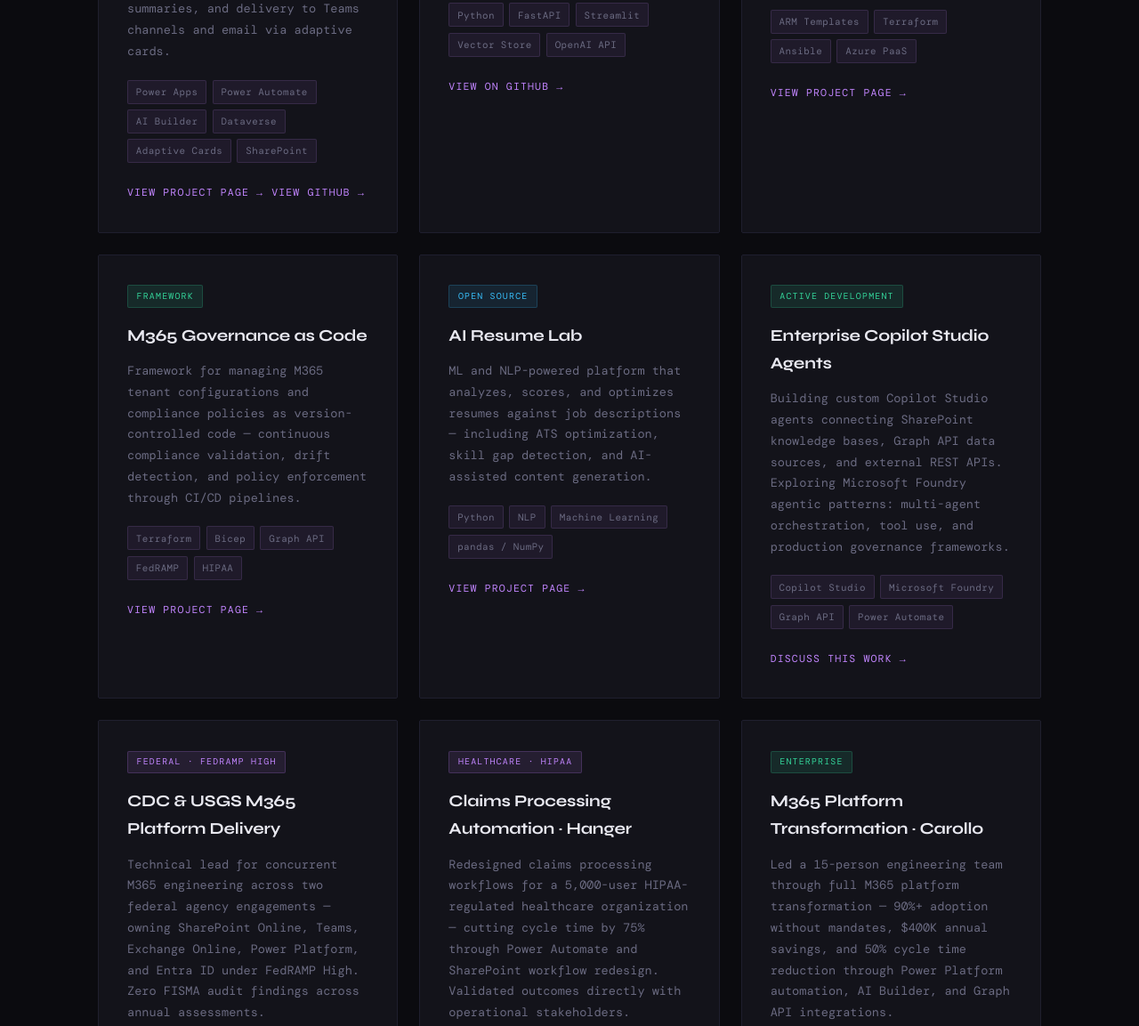
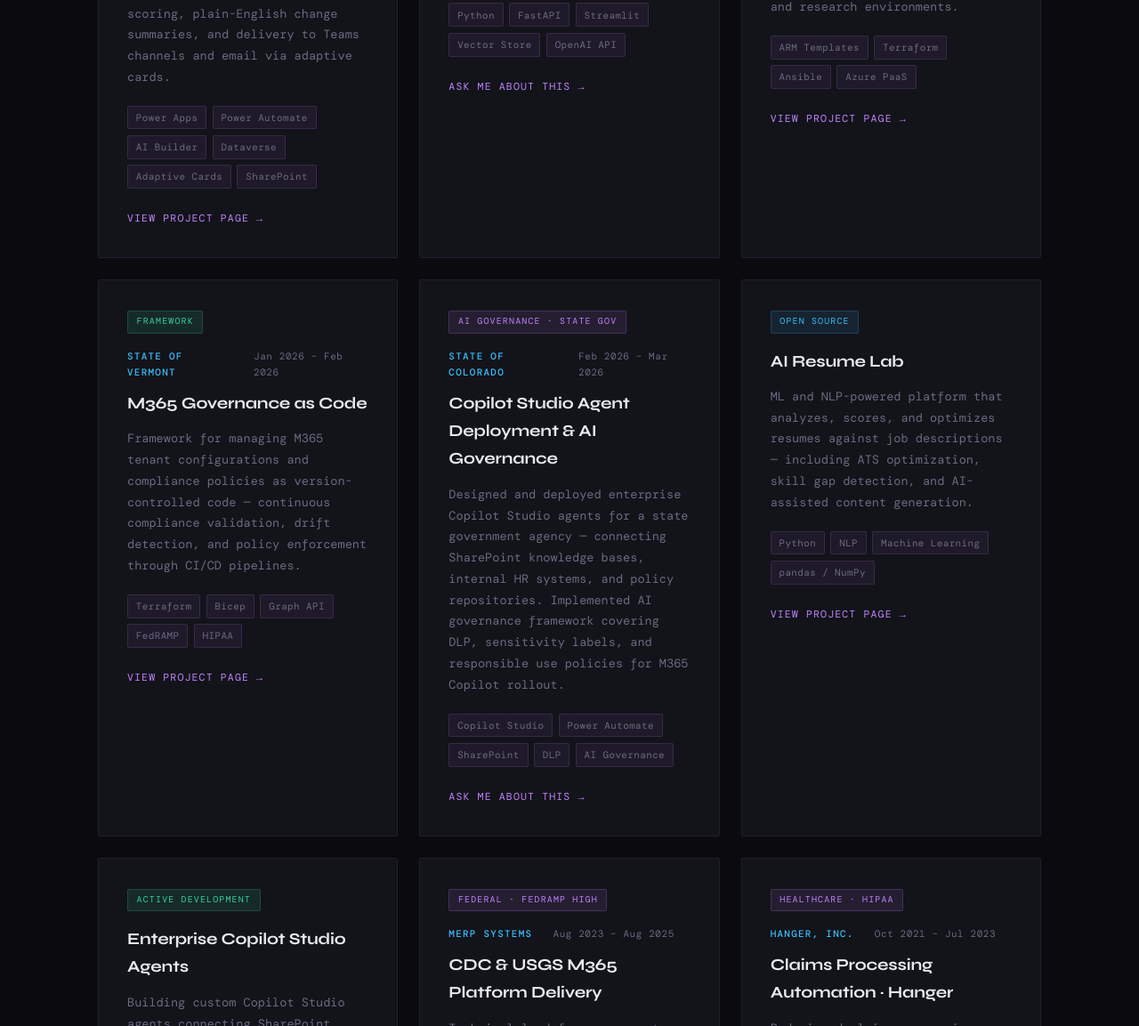
Before and after one commit to Jgraf30/Jgraf30.github.io, a plain HTML site: page index.html in a window 1280 px wide. Shown: the part 3088-4241 px from the top of the page at 89% size. Drawn offline with nearby package versions, Linux system fonts and the light colour scheme; a web font is replaced by a local one.

Commit message:
Add files via upload

```diff
--- a/index.html
+++ b/index.html
@@ -411,6 +411,23 @@
       transition: gap 0.2s;
     }
     .project-link:hover { gap: 0.75rem; }
+
+    .project-client {
+      display: flex;
+      align-items: center;
+      gap: 0.5rem;
+      margin-bottom: 0.65rem;
+      font-size: 0.68rem;
+      letter-spacing: 0.06em;
+    }
+    .project-client-name {
+      color: var(--accent2);
+      font-weight: 500;
+      text-transform: uppercase;
+      letter-spacing: 0.12em;
+    }
+    .project-client-sep { color: var(--border); }
+    .project-client-date { color: var(--muted); }
 
     .experience-list { display: flex; flex-direction: column; }
 
@@ -943,13 +960,13 @@
 
         <div class="project-card reveal">
           <span class="project-badge badge-live">Active Development</span>
+          <div class="project-client"><span class="project-client-name">FDIC</span><span class="project-client-sep">·</span><span class="project-client-date">Nov 2025 – Jan 2026</span></div>
           <h3>Smart Alerts — AI-Powered SharePoint Alert Replacement</h3>
           <p>Full replacement for SharePoint's deprecated native alerts — built on Power Apps, Power Automate, and AI Builder. Natural language subscriptions, AI significance scoring, plain-English change summaries, and delivery to Teams channels and email via adaptive cards.</p>
           <div class="skill-tags" style="margin-bottom: 1.25rem;">
             <span class="tag">Power Apps</span><span class="tag">Power Automate</span><span class="tag">AI Builder</span><span class="tag">Dataverse</span><span class="tag">Adaptive Cards</span><span class="tag">SharePoint</span>
           </div>
           <a href="smart-alerts.html" class="project-link">View Project Page →</a>
-          <a href="https://github.com/Jgraf30/Smart-Alerts" class="project-link">View GitHub →</a>
         </div>
 
         <div class="project-card reveal reveal-delay-1">
@@ -959,11 +976,12 @@
           <div class="skill-tags" style="margin-bottom: 1.25rem;">
             <span class="tag">Python</span><span class="tag">FastAPI</span><span class="tag">Streamlit</span><span class="tag">Vector Store</span><span class="tag">OpenAI API</span>
           </div>
-          <a href="https://github.com/Jgraf30/Retrieval-Augmented-Generation-RAG-" target="_blank" class="project-link">View on GitHub →</a>
+          <a href="#contact" class="project-link">Ask Me About This →</a>
         </div>
 
         <div class="project-card reveal reveal-delay-1">
           <span class="project-badge badge-gov">Azure / IaC</span>
+          <div class="project-client"><span class="project-client-name">CDC</span><span class="project-client-sep">·</span><span class="project-client-date">Sep 2025 – Nov 2025</span></div>
           <h3>Azure REDCap PaaS Deployment</h3>
           <p>Automated ARM Template and Terraform deployment of REDCap on Azure — hub/spoke architecture, private endpoints, Key Vault, and Ansible workstation automation. Production-ready for healthcare and research environments.</p>
           <div class="skill-tags" style="margin-bottom: 1.25rem;">
@@ -974,12 +992,24 @@
 
         <div class="project-card reveal reveal-delay-2">
           <span class="project-badge badge-live">Framework</span>
+          <div class="project-client"><span class="project-client-name">State of Vermont</span><span class="project-client-sep">·</span><span class="project-client-date">Jan 2026 – Feb 2026</span></div>
           <h3>M365 Governance as Code</h3>
           <p>Framework for managing M365 tenant configurations and compliance policies as version-controlled code — continuous compliance validation, drift detection, and policy enforcement through CI/CD pipelines.</p>
           <div class="skill-tags" style="margin-bottom: 1.25rem;">
             <span class="tag">Terraform</span><span class="tag">Bicep</span><span class="tag">Graph API</span><span class="tag">FedRAMP</span><span class="tag">HIPAA</span>
           </div>
           <a href="m365-governance-as-code.html" class="project-link">View Project Page →</a>
+        </div>
+
+        <div class="project-card reveal">
+          <span class="project-badge badge-gov">AI Governance · State Gov</span>
+          <div class="project-client"><span class="project-client-name">State of Colorado</span><span class="project-client-sep">·</span><span class="project-client-date">Feb 2026 – Mar 2026</span></div>
+          <h3>Copilot Studio Agent Deployment &amp; AI Governance</h3>
+          <p>Designed and deployed enterprise Copilot Studio agents for a state government agency — connecting SharePoint knowledge bases, internal HR systems, and policy repositories. Implemented AI governance framework covering DLP, sensitivity labels, and responsible use policies for M365 Copilot rollout.</p>
+          <div class="skill-tags" style="margin-bottom: 1.25rem;">
+            <span class="tag">Copilot Studio</span><span class="tag">Power Automate</span><span class="tag">SharePoint</span><span class="tag">DLP</span><span class="tag">AI Governance</span>
+          </div>
+          <a href="#contact" class="project-link">Ask Me About This →</a>
         </div>
 
         <div class="project-card reveal reveal-delay-1">
@@ -1004,6 +1034,7 @@
 
         <div class="project-card reveal reveal-delay-2">
           <span class="project-badge badge-gov">Federal · FedRAMP High</span>
+          <div class="project-client"><span class="project-client-name">MERP Systems</span><span class="project-client-sep">·</span><span class="project-client-date">Aug 2023 – Aug 2025</span></div>
           <h3>CDC &amp; USGS M365 Platform Delivery</h3>
           <p>Technical lead for concurrent M365 engineering across two federal agency engagements — owning SharePoint Online, Teams, Exchange Online, Power Platform, and Entra ID under FedRAMP High. Zero FISMA audit findings across annual assessments.</p>
           <div class="skill-tags" style="margin-bottom: 1.25rem;">
@@ -1014,6 +1045,7 @@
 
         <div class="project-card reveal">
           <span class="project-badge badge-gov">Healthcare · HIPAA</span>
+          <div class="project-client"><span class="project-client-name">Hanger, Inc.</span><span class="project-client-sep">·</span><span class="project-client-date">Oct 2021 – Jul 2023</span></div>
           <h3>Claims Processing Automation · Hanger</h3>
           <p>Redesigned claims processing workflows for a 5,000-user HIPAA-regulated healthcare organization — cutting cycle time by 75% through Power Automate and SharePoint workflow redesign. Validated outcomes directly with operational stakeholders.</p>
           <div class="skill-tags" style="margin-bottom: 1.25rem;">
@@ -1024,6 +1056,7 @@
 
         <div class="project-card reveal reveal-delay-1">
           <span class="project-badge badge-live">Enterprise</span>
+          <div class="project-client"><span class="project-client-name">Carollo Engineers</span><span class="project-client-sep">·</span><span class="project-client-date">Jun 2017 – Oct 2021</span></div>
           <h3>M365 Platform Transformation · Carollo</h3>
           <p>Led a 15-person engineering team through full M365 platform transformation — 90%+ adoption without mandates, $400K annual savings, and 50% cycle time reduction through Power Platform automation, AI Builder, and Graph API integrations.</p>
           <div class="skill-tags" style="margin-bottom: 1.25rem;">
@@ -1124,9 +1157,10 @@
       <div style="margin-top: 3.5rem;" class="reveal">
         <p class="section-label" style="margin-bottom: 1.25rem;">Certifications &amp; Education</p>
         <div class="certs-row">
-          <div class="cert-badge">Power Platform Solution Architect Expert</div>
-          <div class="cert-badge">M365 Enterprise Administrator Expert</div>
-          <div class="cert-badge">Azure Administrator (AZ-104)</div>
+          <div class="cert-badge">PL-600 Power Platform Fundamentals</div>
+          <div class="cert-badge">MCSE · Microsoft Certified Solutions Expert</div>
+          <div class="cert-badge">MCT · Microsoft Certified Trainer</div>
+          <div class="cert-badge">ITIL Foundation</div>
           <div class="cert-badge">B.A. Anthropology · University of Arizona</div>
         </div>
       </div>
```
